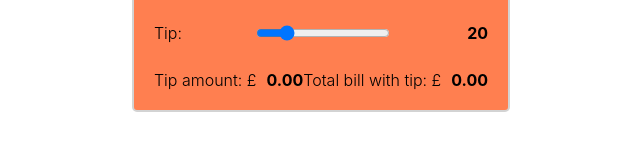
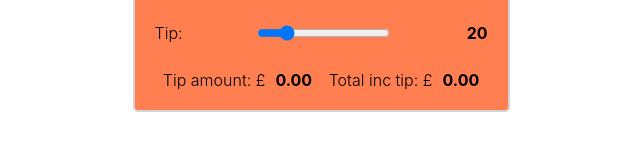
Before and after one commit to doobrie/tip-calculator, a React app: page / in a window 1280 px wide. Shown: the part 399-550 px from the top of the page, 319-959 px from the left. Built offline with nearby package versions, Linux system fonts and the light colour scheme.

Commit message:
Extracted tip totals into separate component

```diff
--- a/src/Components/TipCalculator.css
+++ b/src/Components/TipCalculator.css
@@ -13,14 +13,6 @@
   border-radius: 5px;
   padding: 20px;
   background: coral;
-}
-
-.currency {
-  margin-right: 10px;
-}
-
-.currency::after {
-  content: "£";
 }
 
 .header-component {
@@ -74,7 +66,3 @@ input.slider {
 .tip-input {
   flex: 1;
 }
-
-.tip-value {
-  font-weight: 700;
-}
--- a/src/Components/TipCalculator.js
+++ b/src/Components/TipCalculator.js
@@ -1,4 +1,5 @@
 import React, { useState, useEffect } from "react";
+import TipDisplay from "./TipDisplay";
 import "./TipCalculator.css";
 
 function TipCalculator() {
@@ -32,7 +33,8 @@ function TipCalculator() {
         <div>
           <form>
             <div className="input-container">
-              <span className="currency" /><input
+              <span className="currency" />
+              <input
                 className="tip-input"
                 name="totalCost"
                 placeholder="Bill amount"
@@ -54,13 +56,13 @@ function TipCalculator() {
               <div className="tip-container-value">{tipPercent}</div>
             </div>
             <div className="results-container">
-              <div>Tip amount: <span className="currency" /><span className="tip-value">{!isNaN(tipAmount) && tipAmount}</span></div>
-              <div>Total bill with tip: <span className="currency" /><span className="tip-value">{!isNaN(total) && total}</span></div>
+              <TipDisplay title="Tip amount" value={tipAmount} />
+              <TipDisplay title="Total inc tip" value={total} />
             </div>
           </form>
         </div>
       </div>
-    </div >
+    </div>
   );
 }
 
--- /dev/null
+++ b/src/Components/TipDisplay.css
@@ -0,0 +1,11 @@
+.currency {
+  margin-right: 10px;
+}
+
+.currency::after {
+  content: "£";
+}
+
+.tip-value {
+  font-weight: 700;
+}
--- /dev/null
+++ b/src/Components/TipDisplay.js
@@ -0,0 +1,13 @@
+import React from "react";
+import "./TipDisplay.css";
+
+function TipDisplay(props) {
+  return (
+    <div>
+      {props.title}: <span className="currency" />
+      <span className="tip-value">{!isNaN(props.value) && props.value}</span>
+    </div>
+  );
+}
+
+export default TipDisplay;
```
